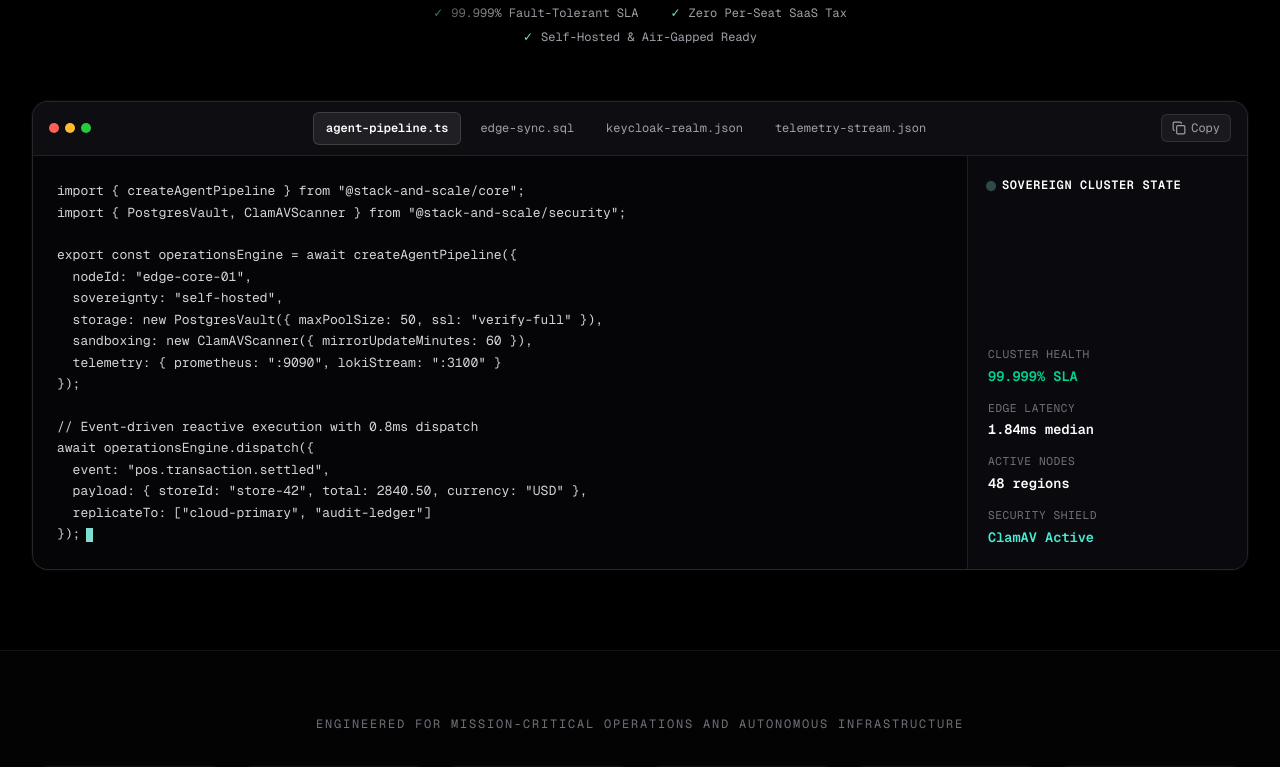
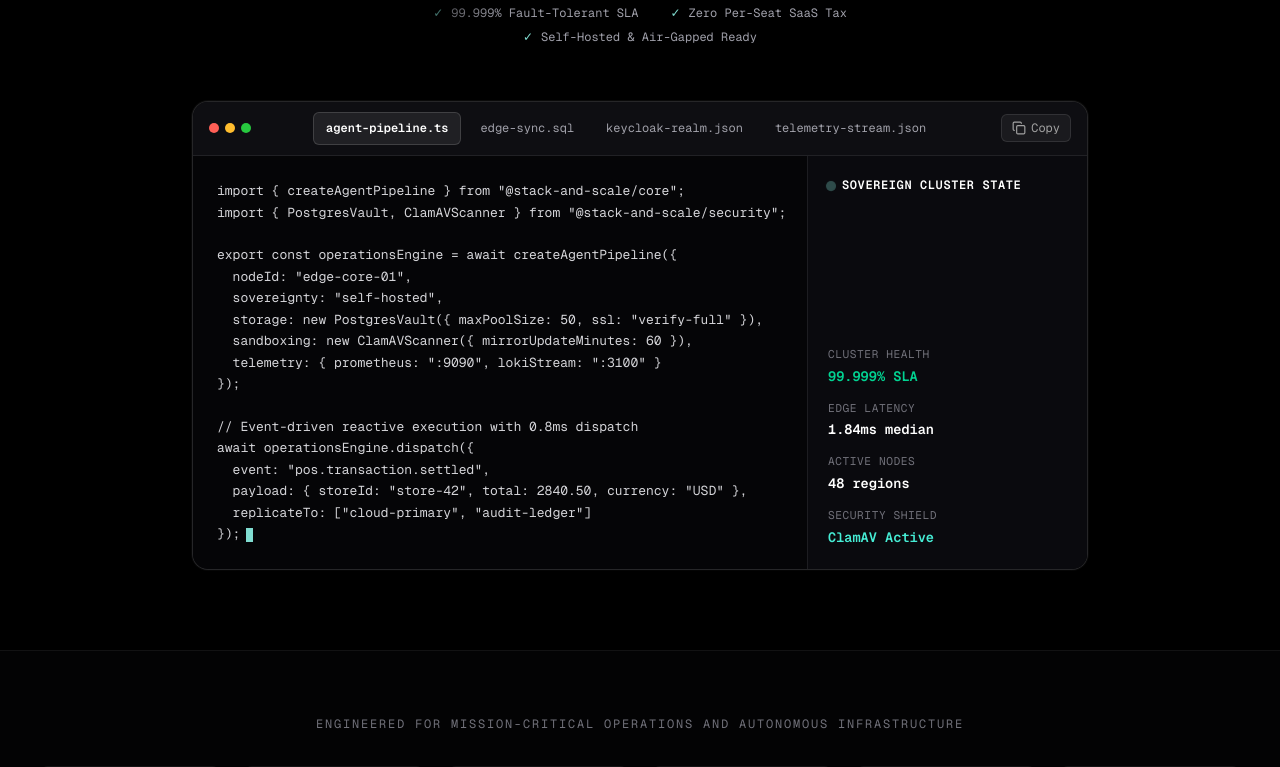
Before and after one commit to saadkhan2003/stack_and_scale, a Next.js app in the folder apps/web/: page / in a window 1280 px wide. Shown: the part 776-1543 px from the top of the page. Built offline with nearby package versions, Linux system fonts and the light colour scheme; no server answers.

Commit message:
fix(landing): tighten code console max-width from 1360px to 960px for cohesive layout

```diff
--- a/apps/web/app/page.tsx
+++ b/apps/web/app/page.tsx
@@ -109,7 +109,7 @@
         </div>
 
         {/* Hero Interactive Console Preview */}
-        <div className="mt-14 w-full max-w-[1360px] mx-auto px-4 sm:px-6 lg:px-8">
+        <div className="mt-14 w-full max-w-[960px] mx-auto px-4 sm:px-6 lg:px-8">
           <HeroConsole />
         </div>
       </section>
```
